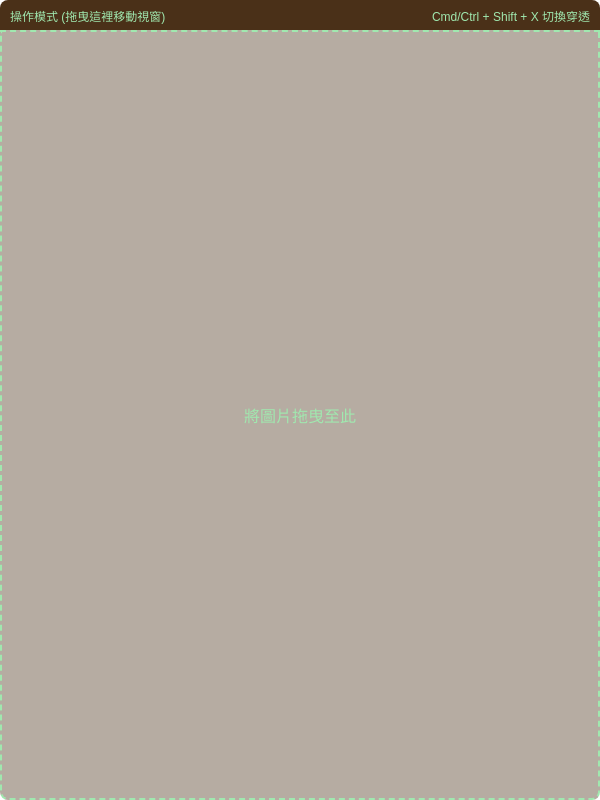
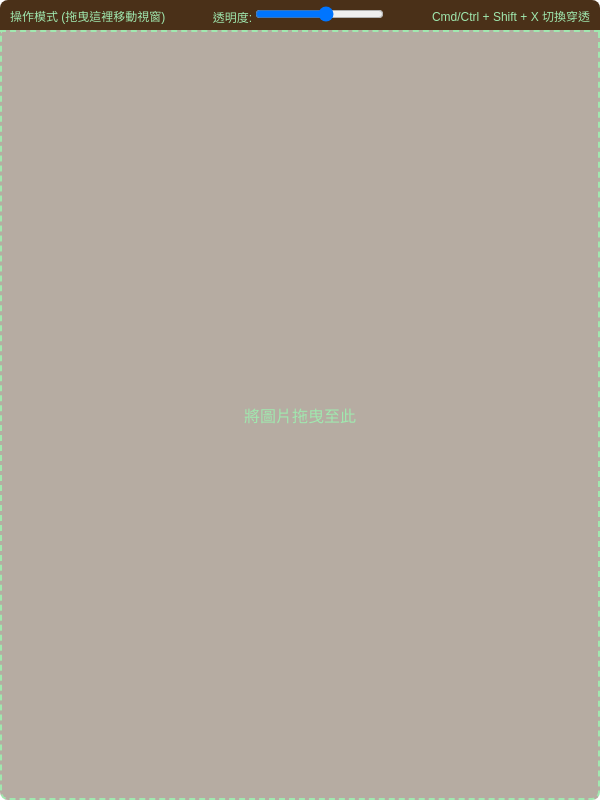
Before and after one commit to anshaer/Photo-editing-aid, an Electron app: page index.html in a window 600 px wide. Drawn offline with Linux system fonts and the light colour scheme; no server answers.

Commit message:
Update index.html

```diff
--- a/index.html
+++ b/index.html
@@ -8,6 +8,11 @@
 <body>
   <div class="drag-bar">
     <span id="mode-text">操作模式 (拖曳這裡移動視窗)</span>
+
+    <div class="slider-container">
+      透明度: <input type="range" id="opacity-slider" min="0.1" max="1" step="0.1" value="0.6">
+    </div>
+
     <span class="hint">Cmd/Ctrl + Shift + X 切換穿透</span>
   </div>
 
```
